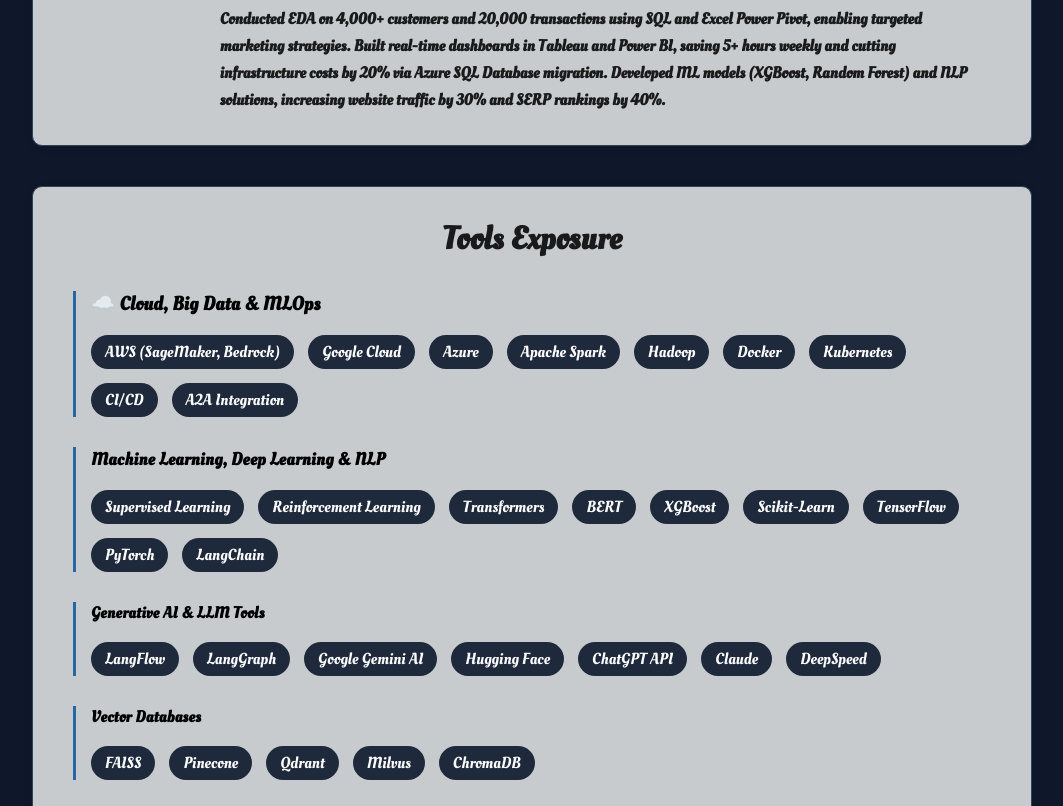
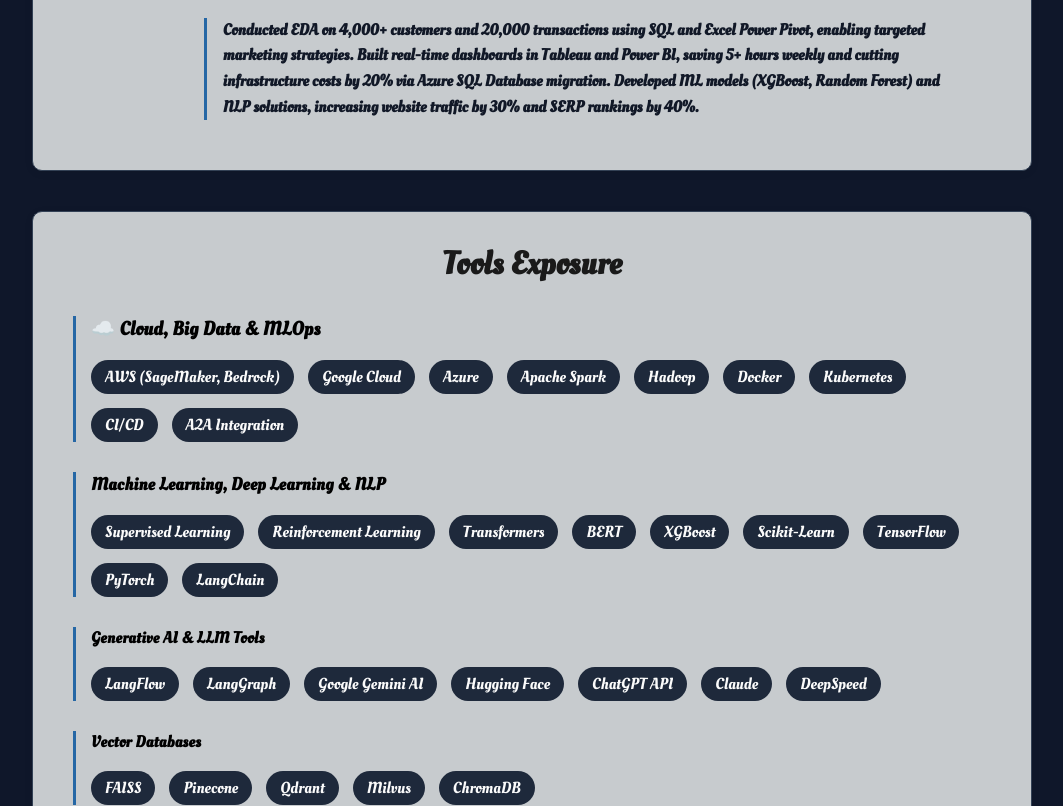
Before and after one commit to lasyaMundrathi/portfolio, a plain HTML site: page index.html in a window 1280 px wide. Shown: the part 2205-3011 px from the top of the page, without its empty margins (108-1171 px from the left). Drawn offline with Linux system fonts and the light colour scheme.

Commit message:
Update index.html

```diff
--- a/index.html
+++ b/index.html
@@ -630,18 +630,18 @@
                 </p>
 
                 <!-- Responsibilities -->
-                <ul style="
+                <p style="
+                    margin: 12px 0 20px;
+                    border-left: 3px solid #2567a5;
                     padding-left: 16px;
-                    margin: 0;
-                    line-height: 1.7;
                     font-family: 'Oleo Script', cursive;
-                    color: #1a1a1a;
-                    font-size: 1.0 em;
+                    line-height: 1.6;
+                    color: #111827;
                 ">
                     Conducted EDA on 4,000+ customers and 20,000 transactions using SQL and Excel Power Pivot, enabling targeted marketing strategies.
                     Built real-time dashboards in Tableau and Power BI, saving 5+ hours weekly and cutting infrastructure costs by 20% via Azure SQL Database migration.
                     Developed ML models (XGBoost, Random Forest) and NLP solutions, increasing website traffic by 30% and SERP rankings by 40%.
-                </ul>
+                </P>
             </div>
         </div>
     </section>
```
